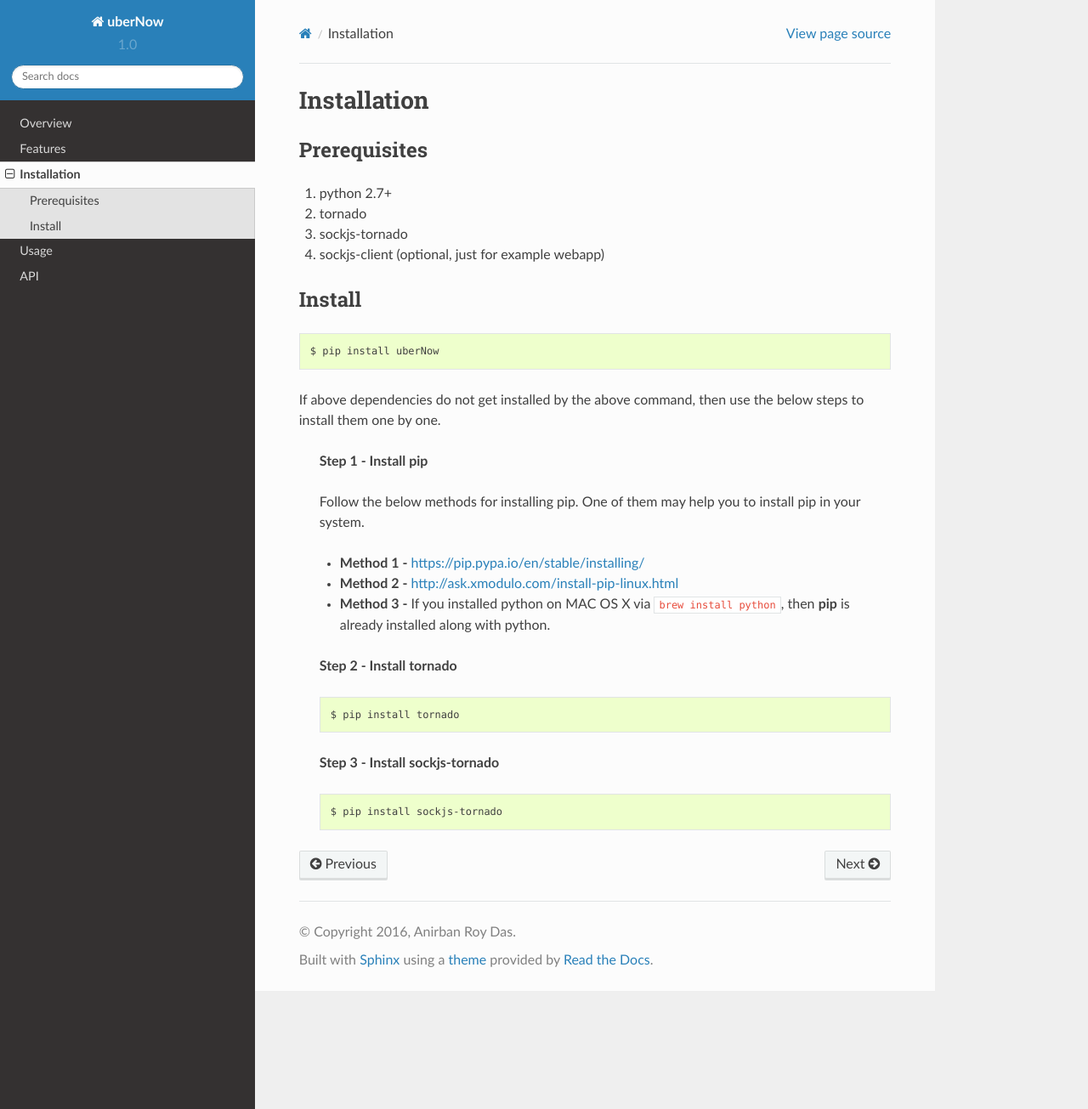
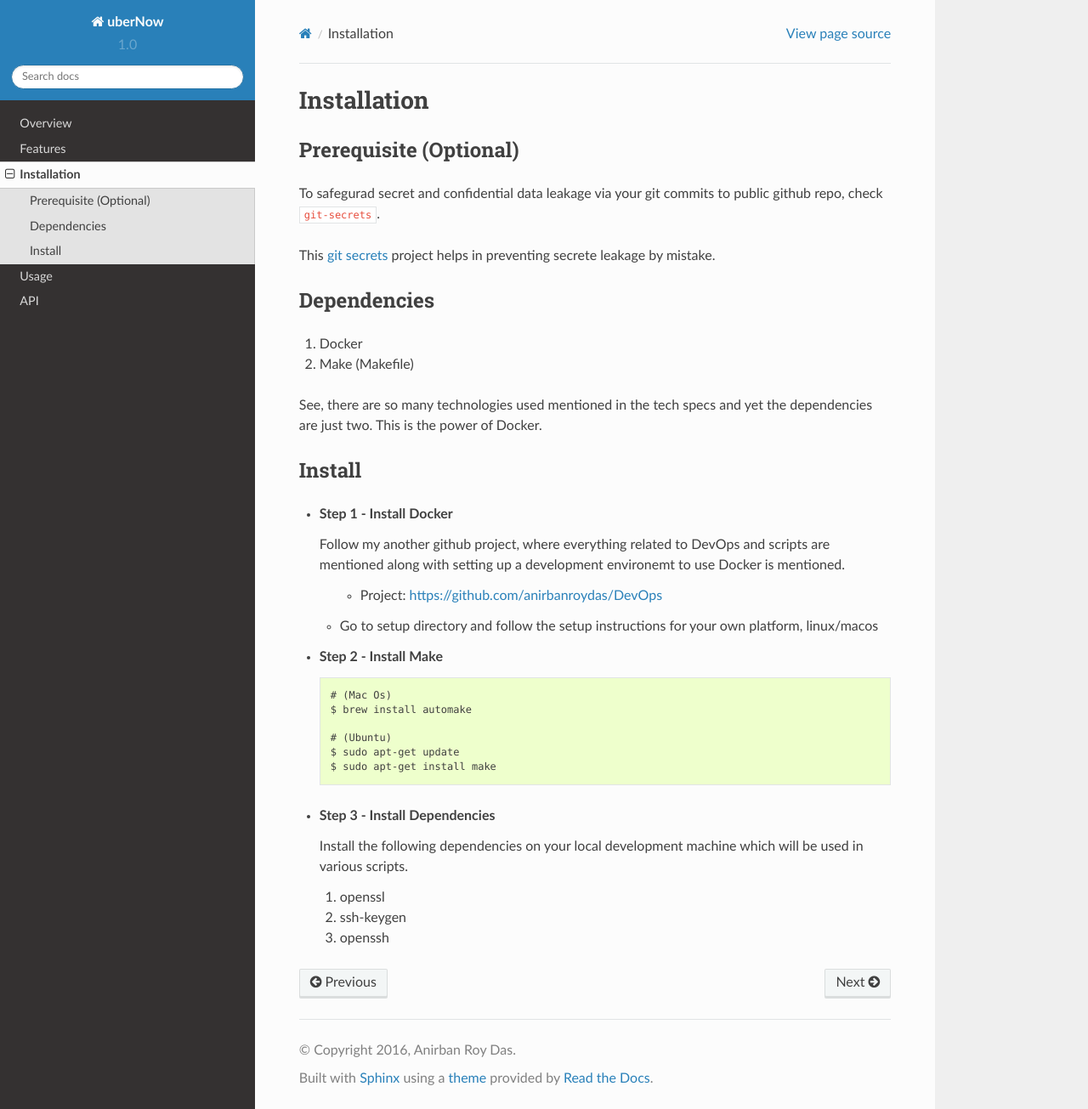
Before and after one commit to anirbanroydas/uberNow, a Sphinx documentation site: the page built from docs/installation.rst, in a window 1280 px wide and 1305 px high. Shown: the whole window at 85% size. Built offline with Sphinx 7.4.7 and the Read the Docs theme 2.0.0, drawn with Linux system fonts in a browser that asks for light colours; pages that are not in the unit, such as notebooks, are missing from menus.

Commit message:
Modify installation steps using docker

```diff
--- a/docs/installation.rst
+++ b/docs/installation.rst
@@ -2,41 +2,48 @@ Installation
 =============
 
 
-Prerequisites
---------------
+Prerequisite (Optional)
+-----------------------------------------
 
-1. python 2.7+
-2. tornado
-3. sockjs-tornado
-4. sockjs-client (optional, just for example webapp)
+To safegurad secret and confidential data leakage via your git commits to public github repo, check ``git-secrets``.
+
+This `git secrets <https://github.com/awslabs/git-secrets>`_ project helps in preventing secrete leakage by mistake.
+
+
+Dependencies
+-------------------------------
+
+1. Docker
+2. Make (Makefile)
+
+See, there are so many technologies used mentioned in the tech specs and yet the dependencies are just two. This is the power of Docker.
 
 
 Install
--------
+------------------------
 
-::
+* **Step 1 - Install Docker**
 
-        $ pip install uberNow
+  Follow my another github project, where everything related to DevOps and scripts are mentioned along with setting up a development environemt to use Docker is mentioned.
 
-If above dependencies do not get installed by the above command, then use the below steps to install them one by one.
+    * Project: https://github.com/anirbanroydas/DevOps
 
- **Step 1 - Install pip**
+  * Go to setup directory and follow the setup instructions for your own platform, linux/macos
 
- Follow the below methods for installing pip. One of them may help you to install pip in your system.
+* **Step 2 - Install Make**
+  ::
 
- * **Method 1 -**  https://pip.pypa.io/en/stable/installing/
+      # (Mac Os)
+      $ brew install automake
 
- * **Method 2 -** http://ask.xmodulo.com/install-pip-linux.html
+      # (Ubuntu)
+      $ sudo apt-get update
+      $ sudo apt-get install make
 
- * **Method 3 -** If you installed python on MAC OS X via ``brew install python``, then **pip** is already installed along with python.
+* **Step 3 - Install Dependencies**
 
+  Install the following dependencies on your local development machine which will be used in various scripts.
 
- **Step 2 - Install tornado**
- ::
-
-         $ pip install tornado
-
- **Step 3 - Install sockjs-tornado**
- ::
-
-         $ pip install sockjs-tornado
+  1. openssl
+  2. ssh-keygen
+  3. openssh
```
